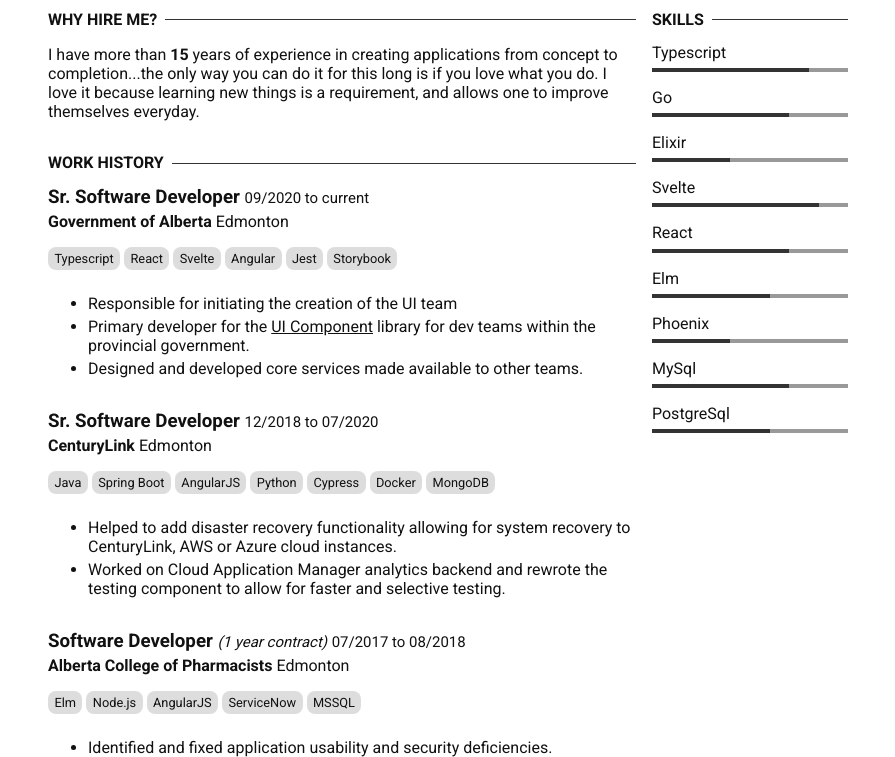
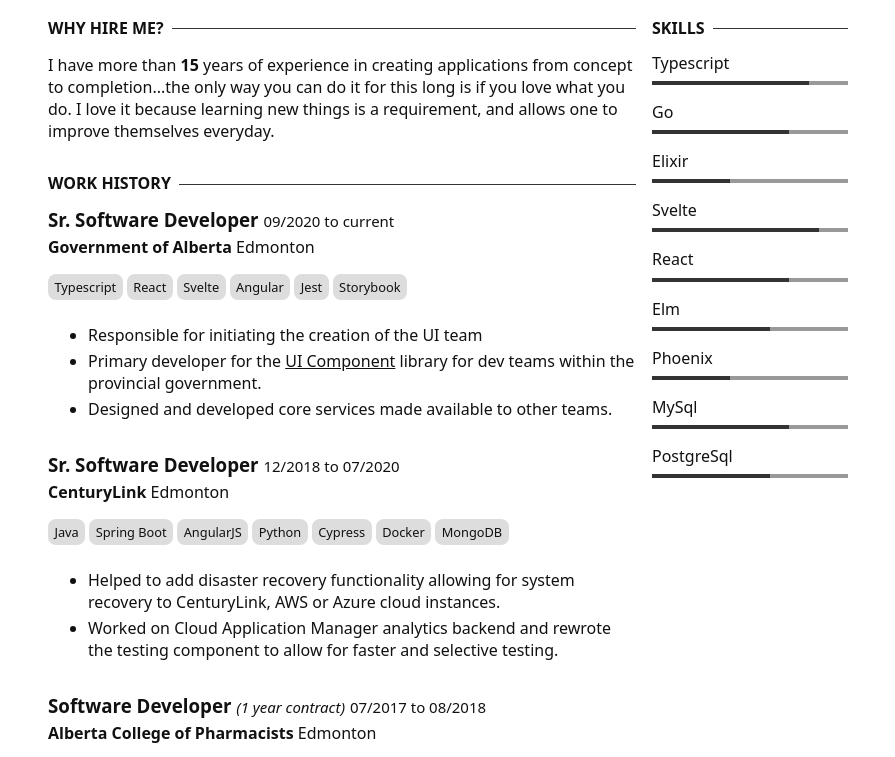
Before and after one commit to chrisolsen/chrisolsen.github.io, a plain HTML site: page index.html in a window 1280 px wide. Shown: the part 102-859 px from the top of the page, without its empty margins (192-1087 px from the left). Drawn offline with Linux system fonts and the light colour scheme.

Commit message:
remove google fonts

```diff
--- a/index.html
+++ b/index.html
@@ -6,9 +6,6 @@
   <meta http-equiv="X-UA-Compatible" content="IE=edge">
   <meta name="viewport" content="width=device-width, initial-scale=1.0">
   <link rel="stylesheet" href="style.css">
-  <link rel="preconnect" href="https://fonts.googleapis.com">
-  <link rel="preconnect" href="https://fonts.gstatic.com" crossorigin>
-  <link href="https://fonts.googleapis.com/css2?family=Roboto:wght@400;700&display=swap" rel="stylesheet">
   <title>Chris Olsen - CV</title>
 
   <meta property="og:title" content="Chris Olsen - CV" />
--- a/style.css
+++ b/style.css
@@ -1,5 +1,5 @@
 html, body {
-  font-family: Roboto, 'Segoe UI', Tahoma, Geneva, Verdana, sans-serif;
+  font-family: system-ui, sans-serif;
   font-size: 16px;
 }
 
```
